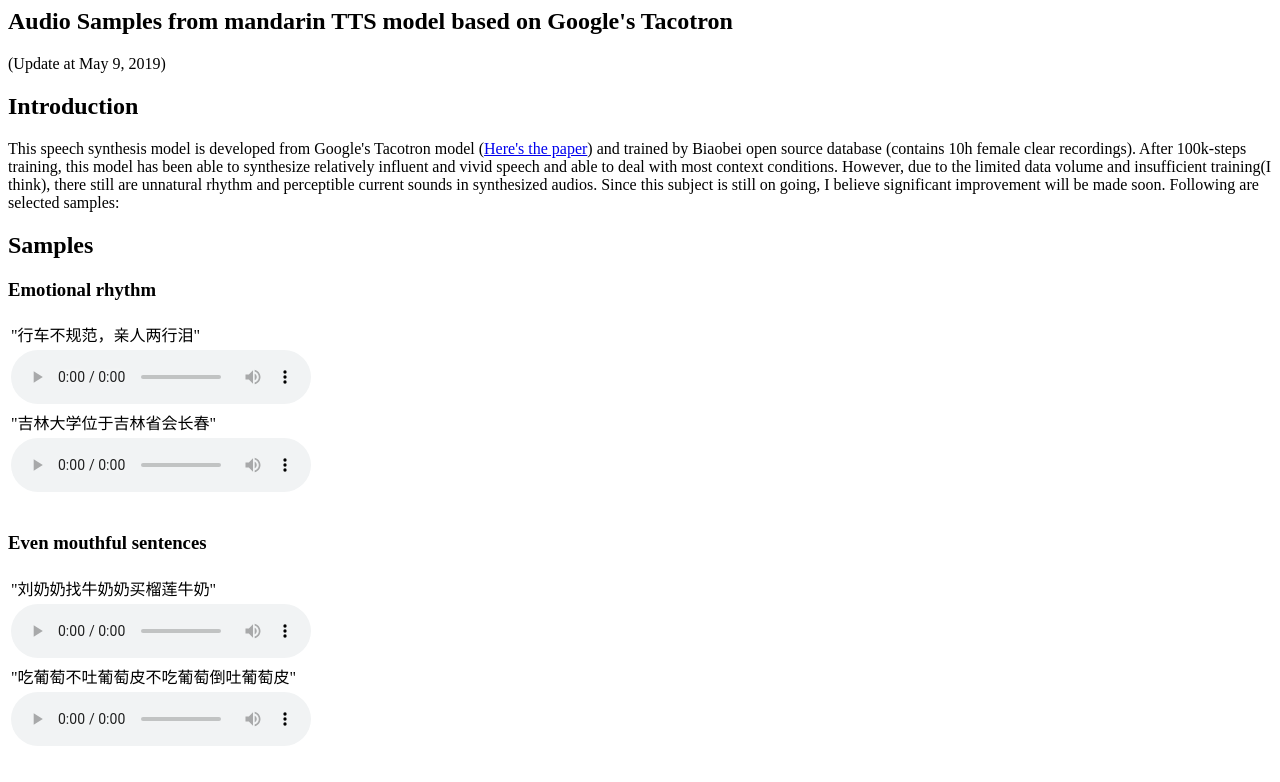
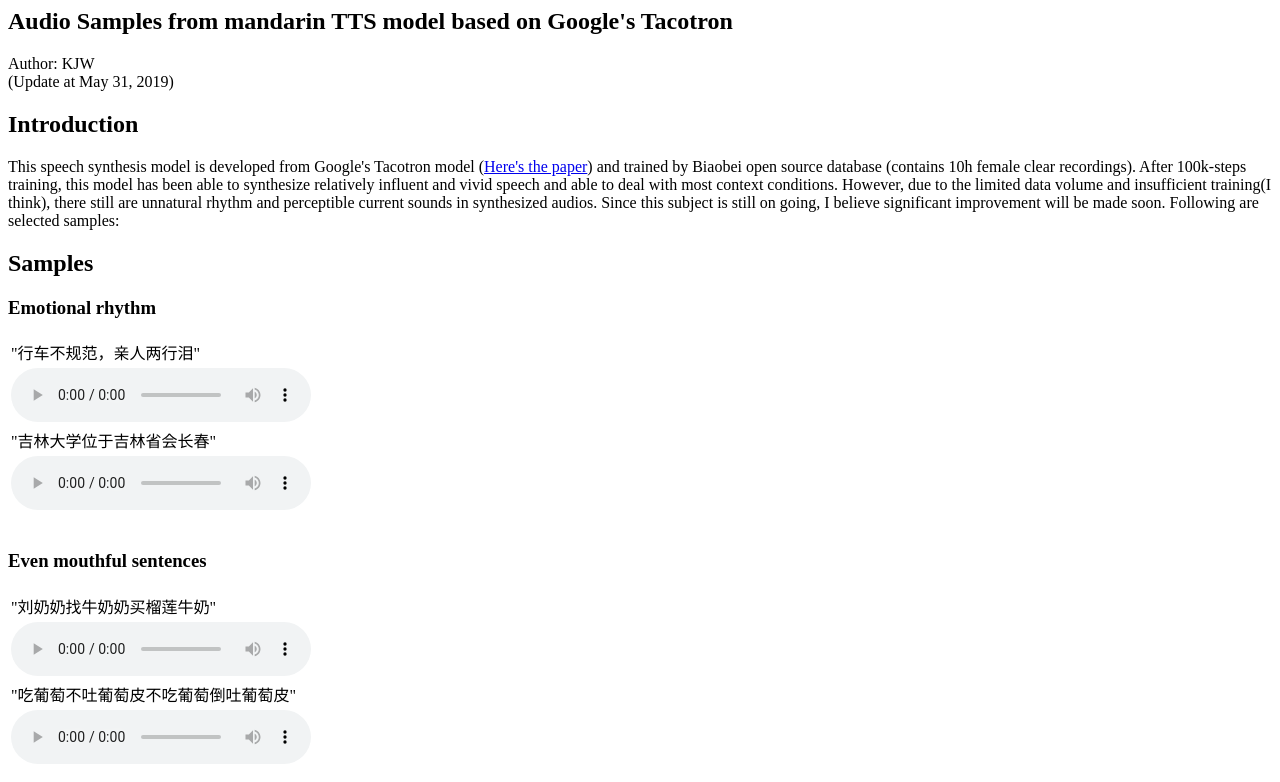
Before and after one commit to 1itm/AudioSample, a plain HTML site: page index.html in a window 1280 px wide. Shown: the top 782 px of the page. Drawn offline with Linux system fonts and the light colour scheme.

Commit message:
Update index.html

```diff
--- a/index.html
+++ b/index.html
@@ -11,7 +11,9 @@
     </article>
 
     <div>
-	<p> (Update at May 9, 2019)</P>
+
+	<p> Author: KJW <br />
+		(Update at May 31, 2019)</P>
 	<h2>Introduction</h2>
         <p>This speech synthesis model is developed from Google's Tacotron model (<a href="https://arxiv.org/abs/1703.10135">Here's the paper</a>) and trained by Biaobei open source database (contains 10h female clear recordings). After 100k-steps training, this model has been able to synthesize relatively influent and vivid speech and able to deal with most context conditions. However, due to the limited data volume and insufficient training(I think), there still are unnatural rhythm and perceptible current sounds in synthesized audios. Since this subject is still on going, I believe significant improvement will be made soon. Following are selected samples:</P>
 	</div>
@@ -70,6 +72,9 @@
              <tr><td class="transcript">("The annual meeting of Association for Computational Linguistics officially opened this week in Melbourne")</td></tr>
              <tr><td><audio controls><source src="samples/5-1.wav"></audio></td></tr>
             </table>
+	    <br />
+	    <br />
+	    <br />
     </div>
   </body>
 </html>
```
